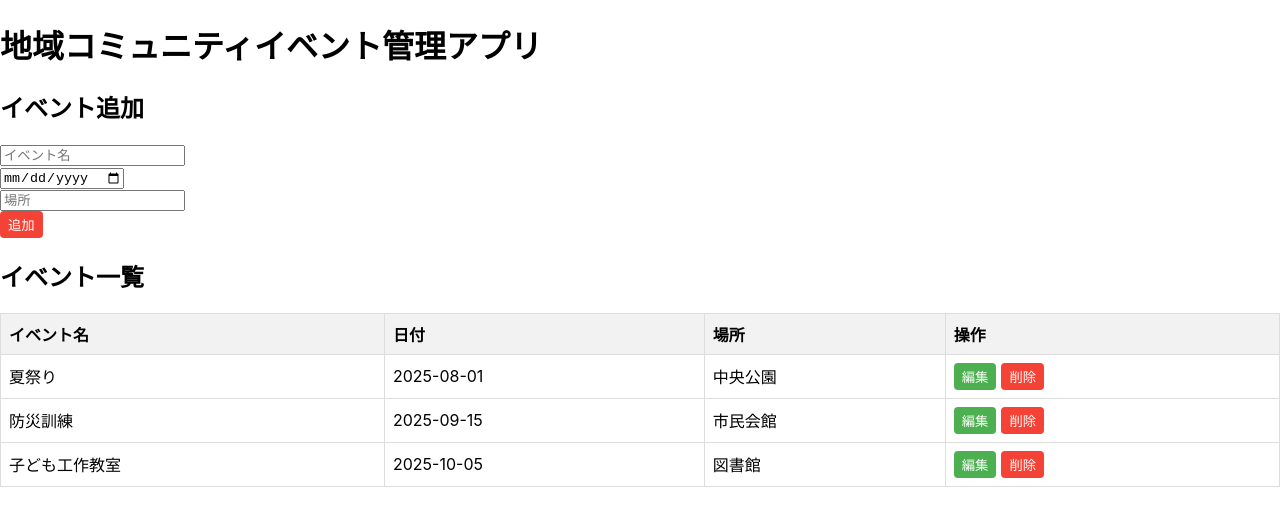
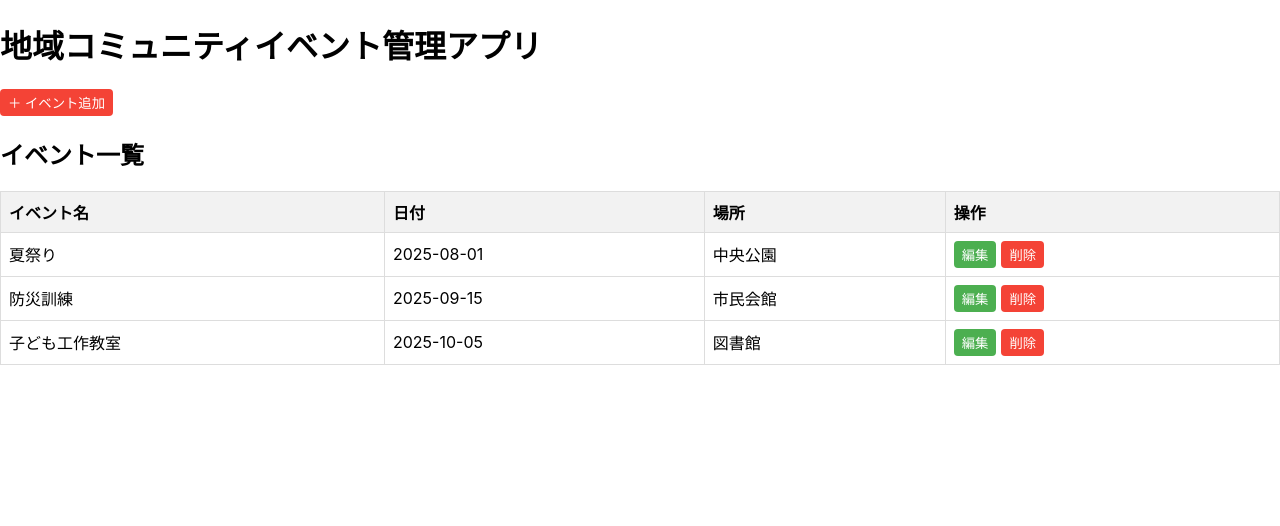
Before and after one commit to ninomiya-t123/community-events-app, a React (Create React App) app: page / in a window 1280 px wide. Shown: the top 526 px of the page. Built offline with nearby package versions, Linux system fonts and the light colour scheme; the HTML template or start-up script is replaced by a standard one.

Commit message:
編集ボタンの内容実装・モーダル追加

```diff
--- a/src/App.js
+++ b/src/App.js
@@ -2,6 +2,7 @@
 import React, { useState } from "react";
 import EventList from "./components/EventList";
 import EventForm from "./components/EventForm";
+import Modal from "./components/Modal";
 
 function App() {
   const [events, setEvents] = useState([
@@ -10,9 +11,13 @@ function App() {
     { id: 3, title: "子ども工作教室", date: "2025-10-05", location: "図書館" },
   ]);
 
+const [editingEvent, setEditingEvent] = useState(null);
+const [isModalOpen, setIsModalOpen] = useState(false);
+
   // 追加処理
   const addEvent = (newEvent) => {
     setEvents([...events, newEvent]);
+    setIsModalOpen(false);
   };
 
   // 削除処理
@@ -20,16 +25,56 @@ function App() {
     setEvents(events.filter((event) => event.id !== id));
   };
 
-  // 編集処理（後で実装予定）
+  // 編集開始
   const editEvent = (id) => {
-    alert(`イベントID: ${id} の編集処理をここに実装します`);
+    const event = events.find((e) => e.id === id);
+    setEditingEvent(event);
+    setIsModalOpen(true);
+  };
+
+  // 編集保存
+  const saveEvent = (updatedEvent) => {
+    setEvents(
+      events.map((event) =>
+        event.id === updatedEvent.id ? updatedEvent : event
+      )
+    );
+    setEditingEvent(null);
+    setIsModalOpen(false);
+  };
+
+  // 編集キャンセル
+  const cancelEdit = () => {
+    setEditingEvent(null);
+    setIsModalOpen(false);
   };
 
   return (
     <div>
       <h1>地域コミュニティイベント管理アプリ</h1>
-      <EventForm onAddEvent={addEvent} />
+
+      {/* 追加時は editingEvent をリセット */}
+      <button
+        onClick={() => {
+          setEditingEvent(null); // ← これがポイント！
+          setIsModalOpen(true);
+        }}
+      >
+        ＋ イベント追加
+      </button>
+
       <EventList events={events} onDelete={deleteEvent} onEdit={editEvent} />
+
+      {isModalOpen && (
+        <Modal onClose={cancelEdit}>
+          <EventForm
+            onAddEvent={addEvent}
+            onSaveEdit={saveEvent}
+            editingEvent={editingEvent}
+            onCancel={cancelEdit}
+          />
+        </Modal>
+      )}
     </div>
   );
 }
--- a/src/components/EventForm.js
+++ b/src/components/EventForm.js
@@ -1,34 +1,52 @@
 // src/components/EventForm.js
-import React, { useState } from "react";
+import React, { useState, useEffect } from "react";
 
-function EventForm({ onAddEvent }) {
+function EventForm({ onAddEvent, onSaveEdit, editingEvent, onCancel }) {
   const [title, setTitle] = useState("");
   const [date, setDate] = useState("");
   const [location, setLocation] = useState("");
+
+  // 編集対象がある場合は初期値をセット、ない場合はリセット
+  useEffect(() => {
+    if (editingEvent) {
+      setTitle(editingEvent.title);
+      setDate(editingEvent.date);
+      setLocation(editingEvent.location);
+    } else {
+      setTitle("");
+      setDate("");
+      setLocation("");
+    }
+  }, [editingEvent]);
 
   const handleSubmit = (e) => {
     e.preventDefault();
     if (!title || !date || !location) return;
 
-    // 新しいイベントオブジェクトを作成
+    if (editingEvent) {
+      // 編集モード
+      const updatedEvent = {
+        ...editingEvent,
+        title,
+        date,
+        location,
+      };
+      onSaveEdit(updatedEvent);
+    } else {
+      // 追加モード
       const newEvent = {
         id: Date.now(),
         title,
         date,
         location,
       };
-
       onAddEvent(newEvent);
-
-    // フォームをリセット
-    setTitle("");
-    setDate("");
-    setLocation("");
+    }
   };
 
   return (
     <form onSubmit={handleSubmit}>
-      <h2>イベント追加</h2>
+      <h2>{editingEvent ? "イベント編集" : "イベント追加"}</h2>
       <div>
         <input
           type="text"
@@ -52,7 +70,8 @@ function EventForm({ onAddEvent }) {
           onChange={(e) => setLocation(e.target.value)}
         />
       </div>
-      <button type="submit">追加</button>
+      <button type="submit">{editingEvent ? "保存" : "追加"}</button>
+      <button type="button" onClick={onCancel}>キャンセル</button>
     </form>
   );
 }
--- /dev/null
+++ b/src/components/Modal.css
@@ -0,0 +1,29 @@
+.modal-overlay {
+  position: fixed;
+  top: 0;
+  left: 0;
+  width: 100%;
+  height: 100%;
+  background: rgba(0, 0, 0, 0.5);
+  display: flex;
+  align-items: center;
+  justify-content: center;
+}
+
+.modal-content {
+  background: white;
+  padding: 20px;
+  border-radius: 8px;
+  min-width: 300px;
+  max-width: 500px;
+}
+
+.close-btn {
+  margin-top: 10px;
+  background: #f44336;
+  color: white;
+  border: none;
+  padding: 6px 12px;
+  cursor: pointer;
+  border-radius: 4px;
+}
--- /dev/null
+++ b/src/components/Modal.js
@@ -0,0 +1,17 @@
+import React from "react";
+import "./Modal.css"; // スタイル用
+
+function Modal({ children, onClose }) {
+  return (
+    <div className="modal-overlay">
+      <div className="modal-content">
+        {children}
+        <button className="close-btn" onClick={onClose}>
+          ✕ 閉じる
+        </button>
+      </div>
+    </div>
+  );
+}
+
+export default Modal;
```
Also changed, not shown: src/components/EventList.js (line endings or trailing spaces). Lines whose indentation alone changed are shown as unchanged.
